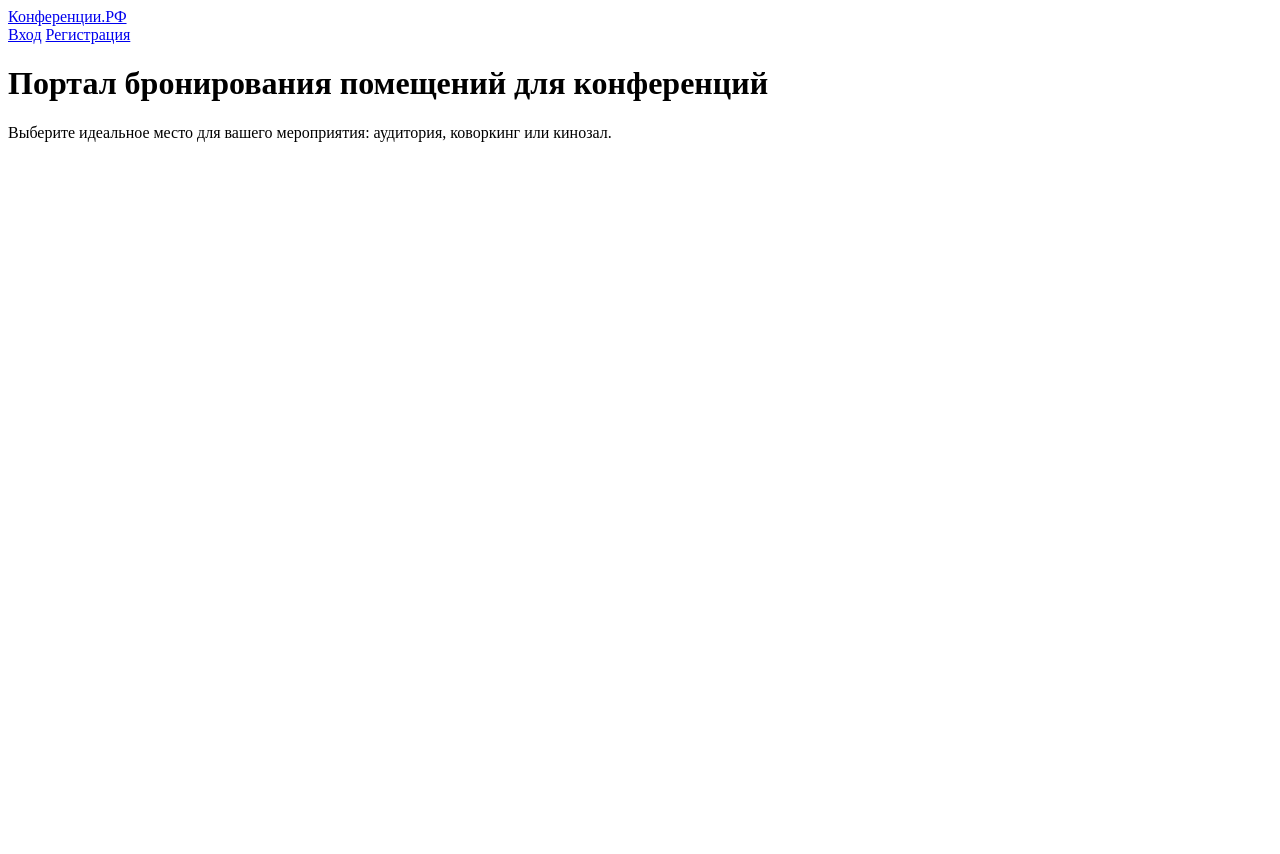
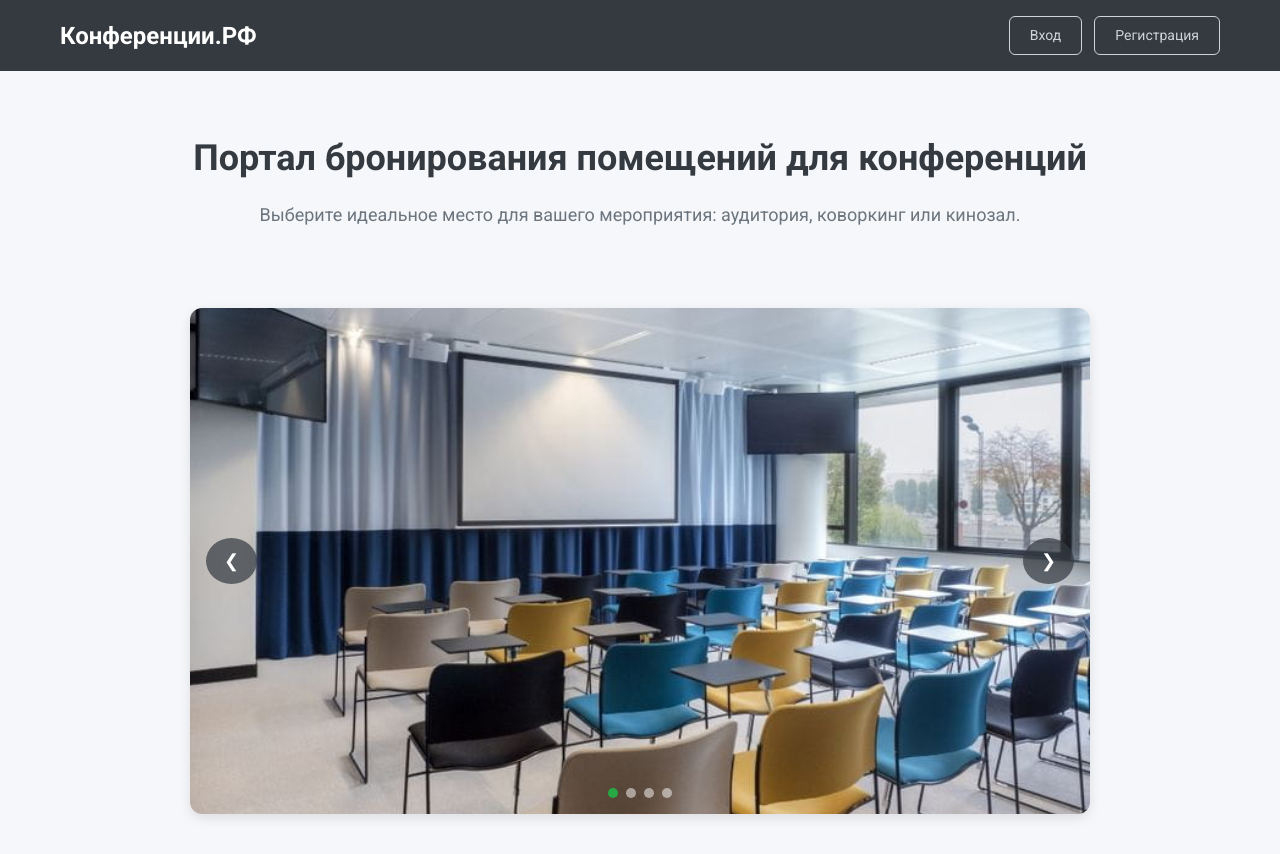
Before and after one commit to Lindo0607/demoexam, a PHP site: page / in a window 1280 px wide. Before the commit the page ends 142 px from the top, so only its background shows below. Run offline with PHP 8.4, Linux system fonts and the light colour scheme.

Commit message:
Добавление слайдера на главную страницу и стиль

```diff
--- a/index.php
+++ b/index.php
@@ -12,46 +12,62 @@ if(isset($_GET['index'])){
         <meta name="viewport" content="width=device-width, initial-scale=1.0, user-scalable=yes">
         <title>Конференции.РФ - Бронирование помещений</title>
         <link href="https://fonts.googleapis.com/css2?family=Roboto:wght@300;400;700&display=swap" rel="stylesheet">
+        <link rel="stylesheet" href="styles/style.css">
     </head>
     <body>
-        <div>
-            <div>
-                <a href="index.php">Конференции.РФ</a>
+        <div class="header">
+            <div class="nav container">
+                <a href="index.php" class="logo">Конференции.РФ</a>
                 <?php
                 if(!isset($_SESSION['user_id'])){
                     echo'
-                    <div>
-                        <a href="login.php" >Вход</a>
-                        <a href="register.php" >Регистрация</a>
+                    <div class="nav-btn">
+                        <a href="login.php" class="btn btn-outline">Вход</a>
+                        <a href="register.php" class="btn btn-outline">Регистрация</a>
                     </div>
                     ';
                 }
                 elseif($_SESSION['admin']){
                     echo'
-                    <div >
-                        <a href="admin.php" >Панель администратора</a>
-                        <a href="?index=1" name="index" >Выход</a>
+                    <div class="nav-btn">
+                        <a href="admin.php" class="btn btn-outline">Панель администратора</a>
+                        <a href="?index=1" name="index" class="btn btn-outline">Выход</a>
                     </div>
                     ';
                 }
                 else{
                     echo'
-                    <div >
-                        <a href="profile.php" >Личный кабинет</a>
-                        <a href="create.php" ">Забронировать</a>
-                        <a href="?index=1" name="index" >Выход</a>
+                    <div class="nav-btn">
+                        <a href="profile.php" class="btn btn-outline">Личный кабинет</a>
+                        <a href="create.php" class="btn btn-outline">Забронировать</a>
+                        <a href="?index=1" name="index" class="btn btn-outline">Выход</a>
                     </div>
                     ';
                 }
                 ?>
             </div>
         </div>
-         <div >
-        <div>
+         <div class="container">
+        <div class="hero">
             <h1>Портал бронирования помещений для конференций</h1>
             <p>Выберите идеальное место для вашего мероприятия: аудитория, коворкинг или кинозал.</p>
         </div>
+        <div class="slider-container">
+            <div class="slider">
+                <div class="slides">
+                    <img src="assets/gallery/0.jpg" alt="Конференц-зал" class="slide active">
+                    <img src="assets/gallery/1.jpg" alt="Коворкинг" class="slide">
+                    <img src="assets/gallery/2.jpg" alt="Аудитория" class="slide">
+                    <img src="assets/gallery/3.jpg" alt="Кинозал" class="slide">
+                </div>
+                <button class="slider-btn prev" data-action="prev">&#10094;</button>
+                <button class="slider-btn next" data-action="next">&#10095;</button>
+                <div class="dots"></div>
+            </div>
+        </div>
+</div>
 
-</div>
+    <script src="https://code.jquery.com/jquery-3.7.1.min.js"></script>
+    <script src="js/fun.js"></script>
     </body>
 </html>
--- /dev/null
+++ b/js/fun.js
@@ -0,0 +1,53 @@
+$(document).ready(function() {
+    let currentSlide = 0;
+    let totalSlides = $('.slide').length;
+    let slideInterval;
+
+    // Создание точек
+    const dotsContainer = $('.dots');
+    for (let i = 0; i < totalSlides; i++) {
+        dotsContainer.append(`<span class="dot" data-slide="${i}"></span>`);
+    }
+
+    function showSlide(index) {
+        $('.slide').removeClass('active');
+        $('.dot').removeClass('active');
+
+        if (index >= totalSlides) currentSlide = 0;
+        if (index < 0) currentSlide = totalSlides - 1;
+
+        $('.slide').eq(currentSlide).addClass('active');
+        $('.dot').eq(currentSlide).addClass('active');
+    }
+
+    function nextSlide() {
+        currentSlide++;
+        showSlide(currentSlide);
+        resetInterval();
+    }
+
+    function prevSlide() {
+        currentSlide--;
+        showSlide(currentSlide);
+        resetInterval();
+    }
+
+    function resetInterval() {
+        clearInterval(slideInterval);
+        slideInterval = setInterval(nextSlide, 3000);
+    }
+
+    // Event handlers
+    $('.next').on('click', nextSlide);
+    $('.prev').on('click', prevSlide);
+
+    $(document).on('click', '.dot', function() {
+        currentSlide = parseInt($(this).data('slide'));
+        showSlide(currentSlide);
+        resetInterval();
+    });
+
+    // Start slideshow
+    showSlide(0);
+    resetInterval();
+});
```
Also changed, not shown: assets/gallery/0.jpg (added), assets/gallery/1.jpg (added), assets/gallery/2.jpg (added), assets/gallery/3.jpg (added).
